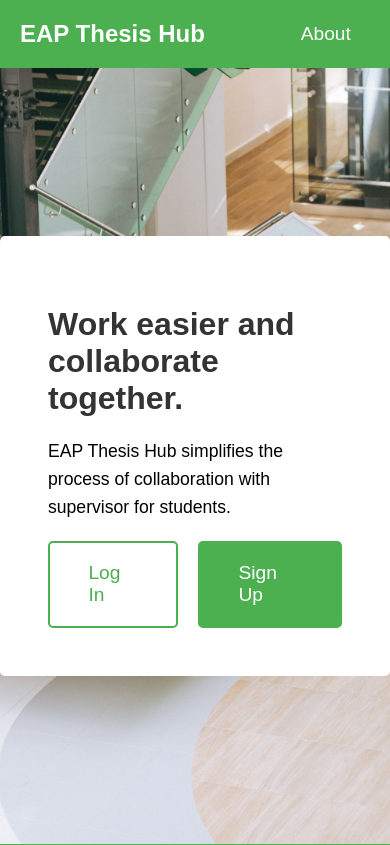
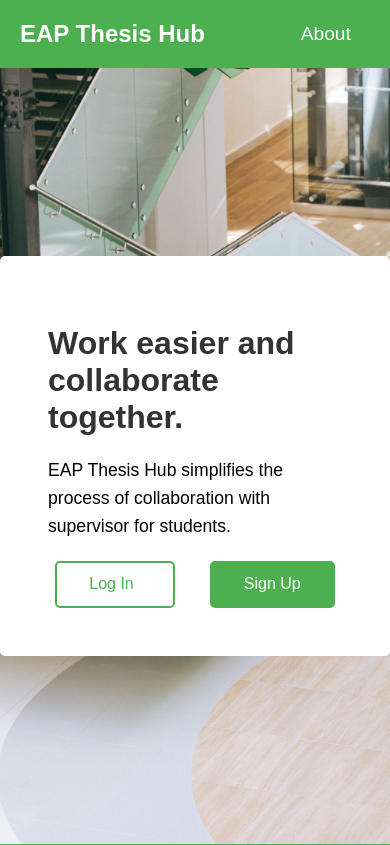
Before and after one commit to blxxdclxud/EAP-thesis-hub, a Next.js app: page / in a window 390 px wide. Shown: the top 845 px of the page. Built offline with nearby package versions, Linux system fonts and the light colour scheme.

Commit message:
fixed styles of buttons

```diff
--- a/src/components/Home/Home.module.css
+++ b/src/components/Home/Home.module.css
@@ -73,13 +73,14 @@
 	justify-content: space-between;
 	gap: 20px;
 }
-
 .button {
 	margin: 0 auto;
 	padding: 1.1em 3.8em;
 	border-radius: 5px;
 	text-decoration: none;
 	font-size: 1.2em;
+	white-space: nowrap; /* Prevent text from wrapping */
+	box-sizing: border-box; /* Ensure padding and border are included in width */
 }
 
 .loginButton {
@@ -140,6 +141,8 @@
 	}
 
 	.button {
-		padding: 1em 2em;
+		padding: 0.8em 2em; /* Adjust padding to fit text better */
+		font-size: 1em; /* Adjust font size if needed */
+		min-width: 120px; /* Ensure button is wide enough */
 	}
 }
```
